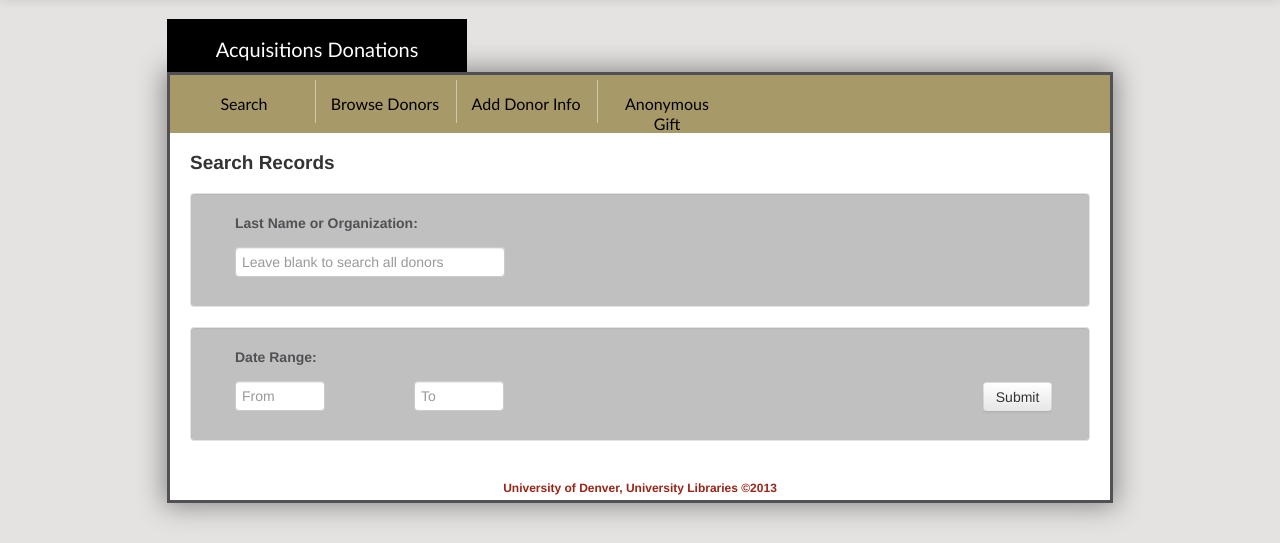
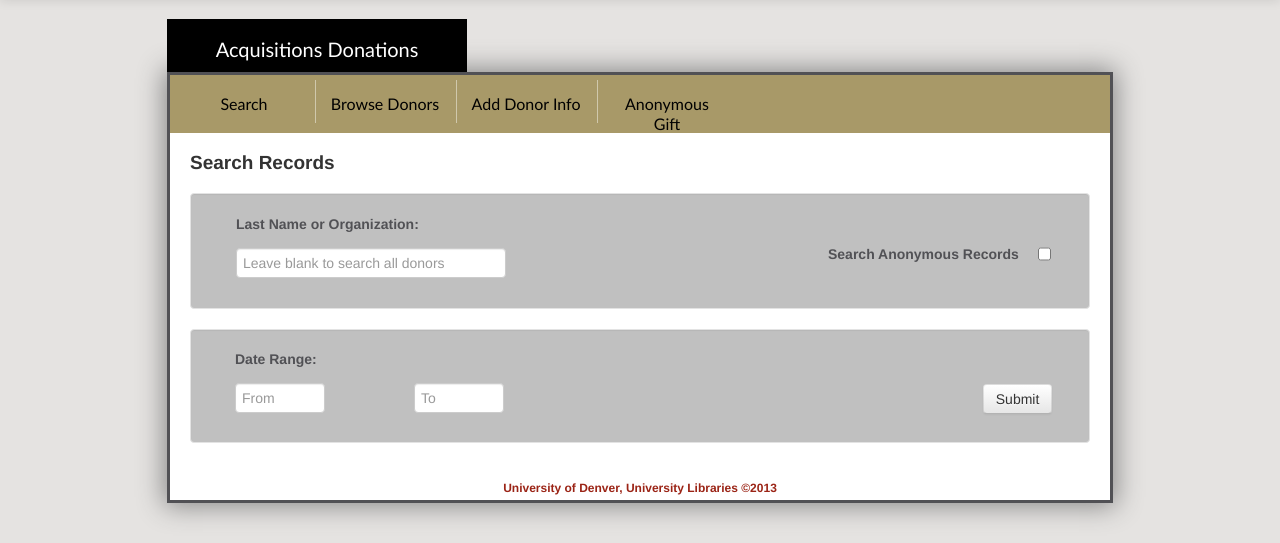
Before and after one commit to dulibrarytech/donordb, a CodeIgniter app: page /index.php/search/index in a window 1280 px wide. Shown: the part 53-596 px from the top of the page. Run offline with CodeIgniter, Linux system fonts and the light colour scheme.

Commit message:
create anonymous donor, anonymous flag on donor field.

```diff
--- a/application/controllers/search.php
+++ b/application/controllers/search.php
@@ -33,6 +33,7 @@ class search extends CI_Controller {
 
 	public function recordSearch()
 	{
+
 		switch($this->input->server("REQUEST_METHOD"))
 		{
 
--- a/application/models/searchModel.php
+++ b/application/models/searchModel.php
@@ -24,9 +24,11 @@ class searchModel extends CI_Model
    		  $index = 0;
 
      	  // Search LastName field
-     	  $this->db->select('donorID, Organization, FirstName, LastName');
+     	  $this->db->select('donorID, Organization, FirstName, LastName, anonymous');
    		  $this->db->from('tbl_donorinfo');
    		  $this->db->like('LastName', $keyword);		// *** Search by last name by default.  May add options later *** //
+        $this->db->where('anonymous !=', 1);
+        $this->db->where('donorID !=', 1);
    		  $this->db->order_by('LastName');
 
      		$query = $this->db->get();
@@ -47,9 +49,11 @@ class searchModel extends CI_Model
      		else
      		{
             // Search Organization field
-       			$this->db->select('donorID, Organization, FirstName, LastName');
+       			$this->db->select('donorID, Organization, FirstName, LastName, anonymous');
       	 		$this->db->from('tbl_donorinfo');
       	 		$this->db->like('Organization', $keyword);
+            $this->db->where('anonymous !=', 1);
+            $this->db->where('donorID !=', 1);
       	 		$this->db->order_by('LastName');
 
       	 		$query = $this->db->get();
@@ -90,11 +94,13 @@ class searchModel extends CI_Model
             $toDate = mdate($datestring,$time);
         }
 
-        $this->db->select('tbl_donorgifts.giftsID, tbl_donorgifts.dateOfGift, tbl_donorinfo.donorID, tbl_donorinfo.FirstName, tbl_donorinfo.LastName');
+        $this->db->select('tbl_donorgifts.giftsID, tbl_donorgifts.dateOfGift, tbl_donorinfo.donorID, tbl_donorinfo.FirstName, tbl_donorinfo.LastName, tbl_donorinfo.anonymous');
         $this->db->from('tbl_donorgifts');
         $this->db->join('tbl_donorinfo', 'tbl_donorinfo.donorID = tbl_donorgifts.donorID', 'inner');
         $this->db->where('dateOfGift >=', $fromDate);
         $this->db->where('dateOfGift <=', $toDate);
+        $this->db->where('anonymous !=', 1);
+        $this->db->where('tbl_donorinfo.donorID !=', 1);
         $this->db->order_by("dateOfGift", "desc");
 
         // If there is keyword data, return records that are like the keyword.
@@ -126,6 +132,16 @@ class searchModel extends CI_Model
 
         return $searchResults;
    	}
+
+    // Searches the gift description text of all gifts from anonymous donors.
+    // If no keyword is specified, will return all anonymous gift records within the date range.
+    public function anonymousGiftSearch($keyword = "",$fromDate,$toDate)
+    {
+        if($fromDate != null && $toDate != null)
+        {
+
+        }
+    }
 
    	// Will check all records of gifts that the donor has donated.  If one gift date falls within the given date range, return true
     private function dateScreen($donorID,$fromDate,$toDate)
@@ -162,6 +178,8 @@ class searchModel extends CI_Model
 
      		$this->db->select('donorID, FirstName, LastName, Organization');
      		$this->db->from('tbl_donorinfo');
+        $this->db->where('anonymous !=', 1);
+        $this->db->where('donorID !=', 1);
      		$this->db->order_by('LastName');
      		$query = $this->db->get();
 
--- a/application/views/gift-view.php
+++ b/application/views/gift-view.php
@@ -72,7 +72,7 @@
 					</td>
 					<td id="important_gift_check">
 						<input type='hidden' name='importantFlag' value="0">
-						<input type="checkbox" name="importantFlag" id="important-checkbox" value="1">Hand-Typed Letter</input>
+						<input type="checkbox" name="importantFlag" class="checkbox" id="important-checkbox" value="1">Hand-Typed Letter</input>
 					</td>
 					<td>
 						<label class="form-label-text" id="gift_date_label">Date of Gift:</label>
--- a/application/views/lookup-view.php
+++ b/application/views/lookup-view.php
@@ -15,13 +15,15 @@
 
 	<!-- Positioning -->
 	<style>
-		#lname_label 		{ margin-left: 25px; }
-		#lname_input_box 	{ margin-top:9px; margin-left: 25px; }
-		#date_label 		{ margin-left: 25px; padding-bottom: 9px }
-		#fromDate			{ margin-left: 25px; }
-		#toDate				{ margin-left: 85px; }
-		#search_submit		{ margin-left: 475px; margin-bottom: 9px; }
-		#post-search-buttons{ margin-left: 20px; }
+		#lname_label 			{ margin-left: 25px; }
+		#lname_input_box 		{ margin-top:9px; margin-left: 25px; }
+		#date_label 			{ margin-left: 25px; padding-bottom: 9px }
+		#fromDate				{ margin-left: 25px; }
+		#toDate					{ margin-left: 85px; }
+		#search_submit			{ margin-left: 475px; margin-bottom: 9px; }
+		#post-search-buttons	{ margin-left: 20px; }
+		#anon_check_label		{ margin-left: 320px; margin-top: 5px; }
+		#anonymous-gift-check	{ margin-left: 530px; margin-top: -25px; }
 	</style>
 
 </head>
@@ -55,9 +57,16 @@
 		<form id="search-form" method="post">
 
 			<div class="well" id="search-form-name">
-				<label class="form-label-text" id="lname_label">Last Name or Organization:</label>
-
-				<input type="text" class="input-xlarge" id="lname_input_box" placeholder="Leave blank to search all donors" name="searchTerm">
+				<table><tr>
+					<td>
+						<label class="form-label-text" id="lname_label">Last Name or Organization:</label>
+						<input type="text" class="input-xlarge" id="lname_input_box" placeholder="Leave blank to search all donors" name="searchTerm">
+					</td>
+					<td>
+						<label class="form-label-text" id="anon_check_label">Search Anonymous Records</label>
+						<input type="checkbox" class="checkbox" id="anonymous-gift-check" name="anonymousCheck"/>
+					</td>
+				</td></table>
 			</div>
 
 			<div class="well" id="search-form-date">
--- a/application/views/partials/menu-bar.php
+++ b/application/views/partials/menu-bar.php
@@ -19,7 +19,7 @@
 
             <li class="navbar-item"><a title="" href="<?php echo base_url();?>index.php/edit/addDonorView">Add Donor Info</a></li>
 
-            <li class="navbar-item" style="border: none"><a title="New Gift" href="<?php echo base_url();?>index.php/edit/addGiftView/0">Anonymous Gift</a></li>
+            <li class="navbar-item" style="border: none"><a title="New Gift" href="<?php echo base_url();?>index.php/edit/addGiftView/1">Anonymous Gift</a></li>
 
         </ul>
         <!--/section-->
```
Also changed, not shown: application/controllers/edit.php (+23 -1 lines), libs/donorDB/views.js.
